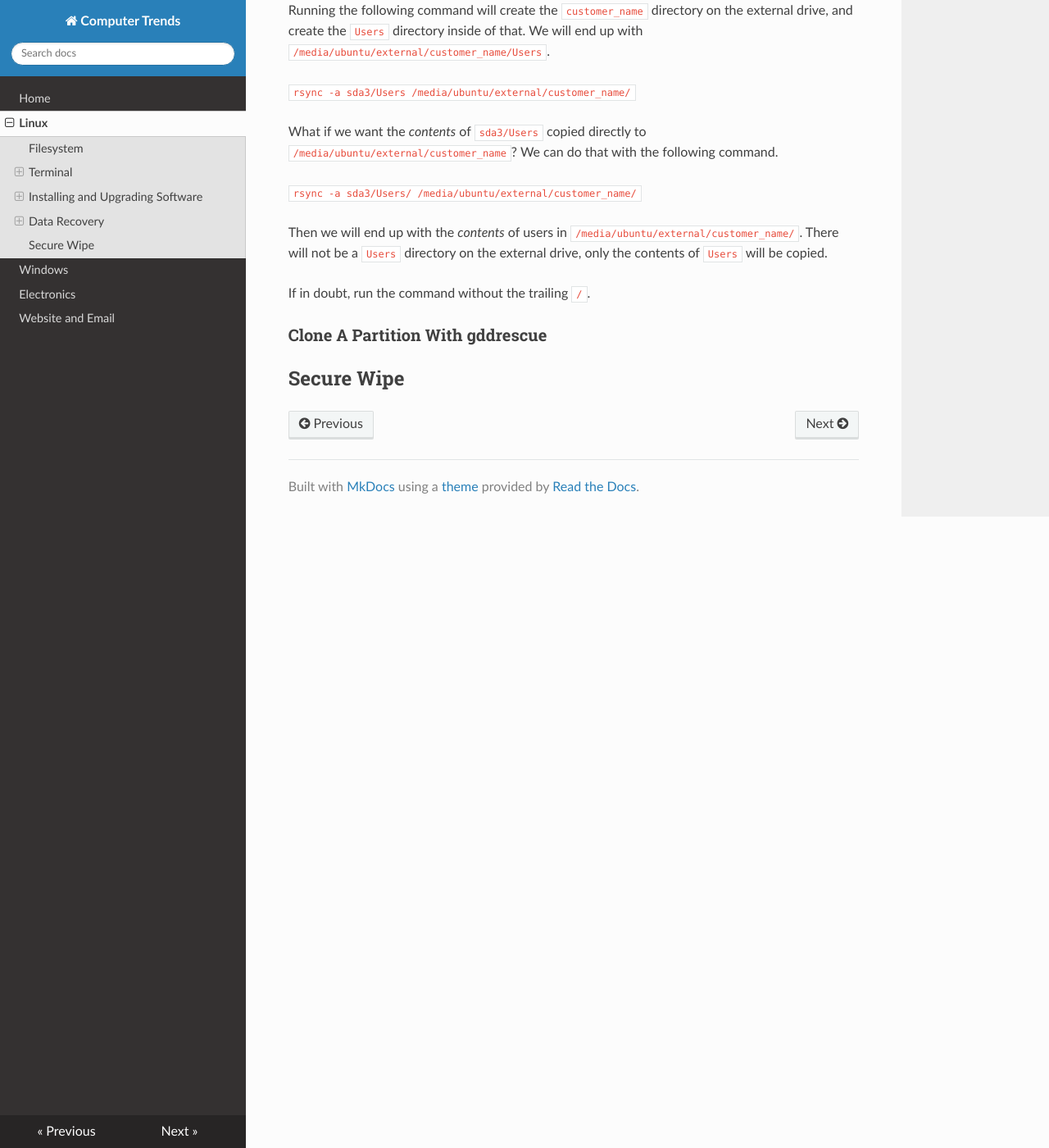
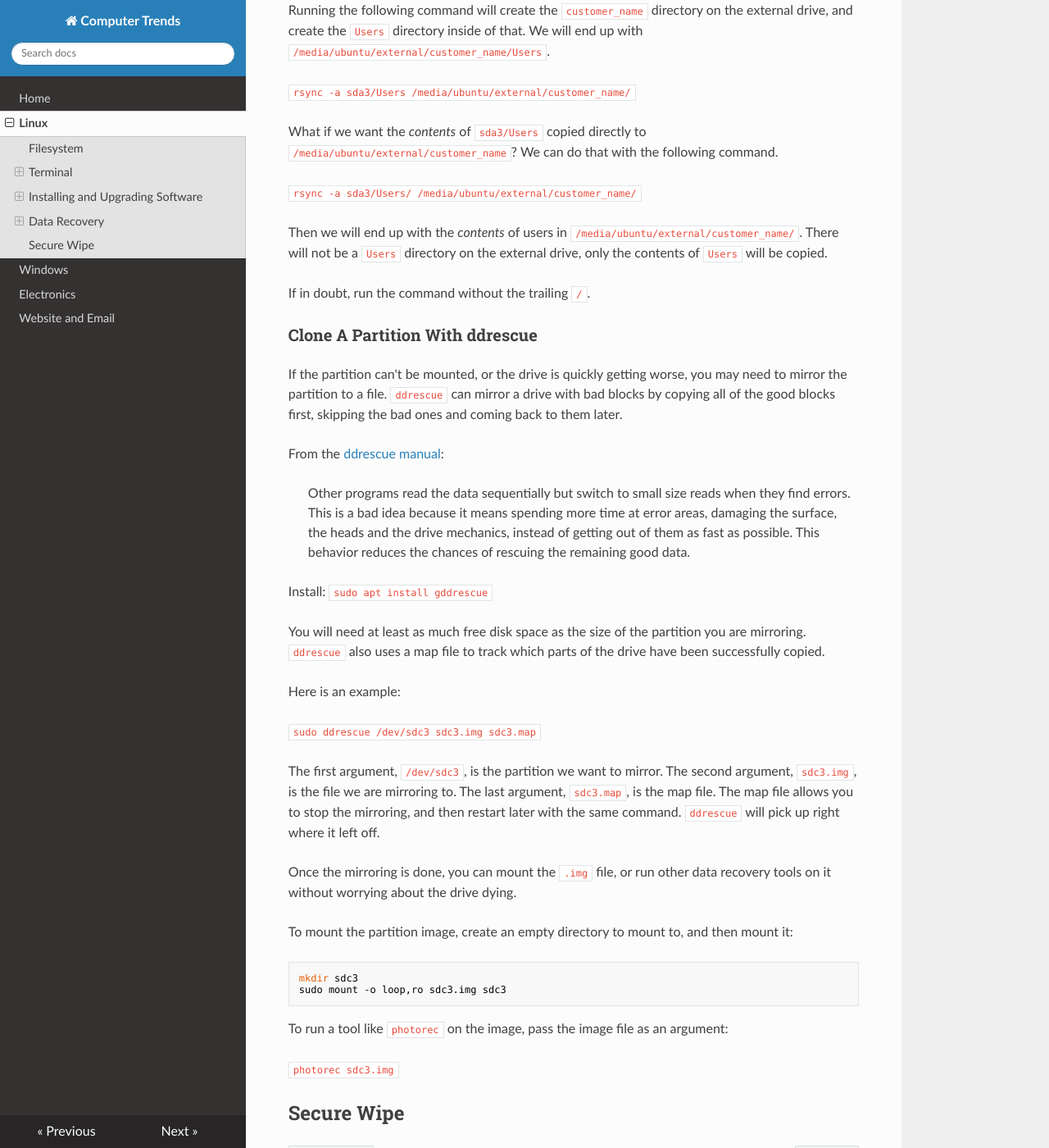
Before and after one commit to tortxof/ctrends-guide, an MkDocs documentation site: the page built from docs/linux.md, in a window 1280 px wide and 1400 px high, scrolled down 3072 px. Shown: the whole window at 82% size. Built offline with MkDocs 1.6.1, drawn with Linux system fonts in a browser that asks for light colours; nearby versions of some CDN libraries.

Commit message:
Add ddrescue

````diff
--- a/docs/linux.md
+++ b/docs/linux.md
@@ -144,6 +144,51 @@ on the external drive, only the contents of `Users` will be copied.
 
 If in doubt, run the command without the trailing `/`.
 
-### Clone A Partition With gddrescue
+### Clone A Partition With ddrescue
+
+If the partition can't be mounted, or the drive is quickly getting worse, you
+may need to mirror the partition to a file. `ddrescue` can mirror a drive with
+bad blocks by copying all of the good blocks first, skipping the bad ones and
+coming back to them later.
+
+From the [ddrescue
+manual](https://www.gnu.org/software/ddrescue/manual/ddrescue_manual.html):
+
+>   Other programs read the data sequentially but switch to small size reads
+    when they find errors. This is a bad idea because it means spending more
+    time at error areas, damaging the surface, the heads and the drive
+    mechanics, instead of getting out of them as fast as possible. This behavior
+    reduces the chances of rescuing the remaining good data.
+
+Install: `sudo apt install gddrescue`
+
+You will need at least as much free disk space as the size of the partition you
+are mirroring. `ddrescue` also uses a map file to track which parts of the drive
+have been successfully copied.
+
+Here is an example:
+
+`sudo ddrescue /dev/sdc3 sdc3.img sdc3.map`
+
+The first argument, `/dev/sdc3`, is the partition we want to mirror. The second
+argument, `sdc3.img`, is the file we are mirroring to. The last argument,
+`sdc3.map`, is the map file. The map file allows you to stop the mirroring, and
+then restart later with the same command. `ddrescue` will pick up right where it
+left off.
+
+Once the mirroring is done, you can mount the `.img` file, or run other data
+recovery tools on it without worrying about the drive dying.
+
+To mount the partition image, create an empty directory to mount to, and then
+mount it:
+
+```sh
+mkdir sdc3
+sudo mount -o loop,ro sdc3.img sdc3
+```
+
+To run a tool like `photorec` on the image, pass the image file as an argument:
+
+`photorec sdc3.img`
 
 ## Secure Wipe
````
